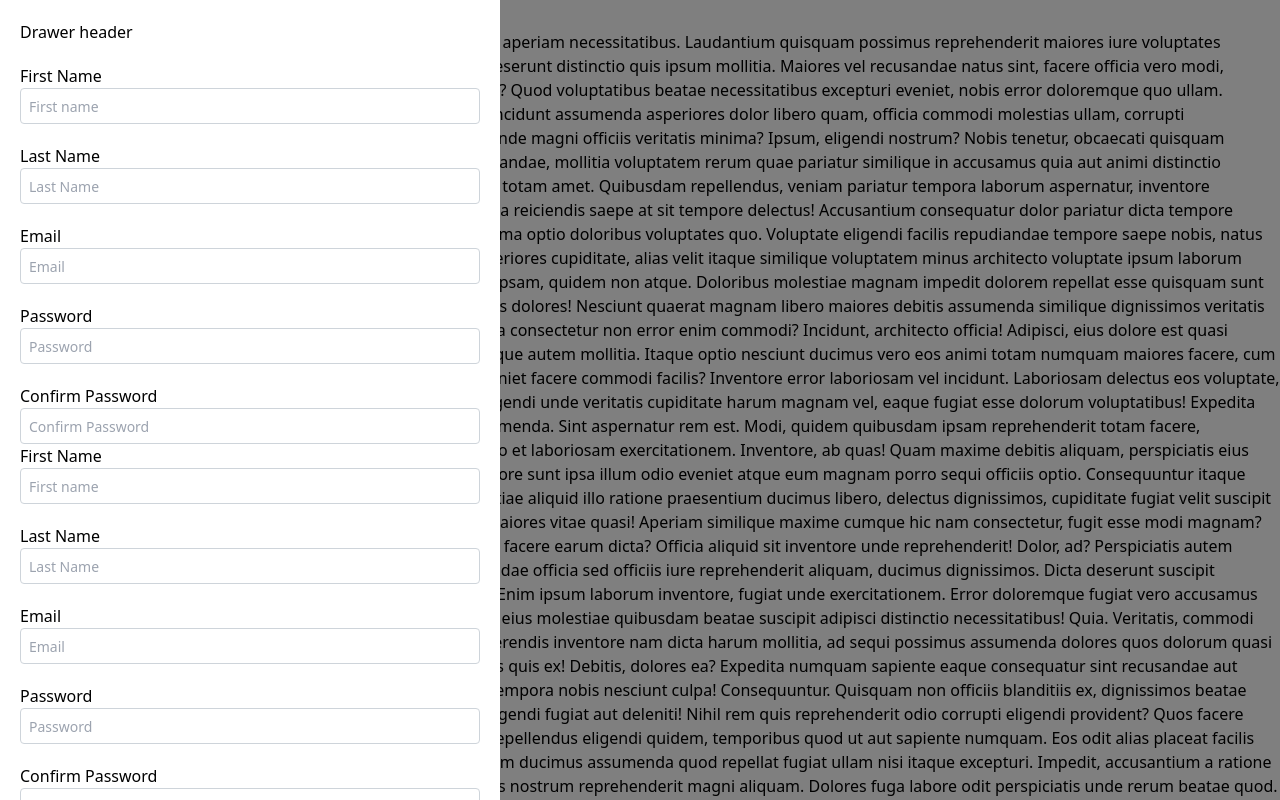
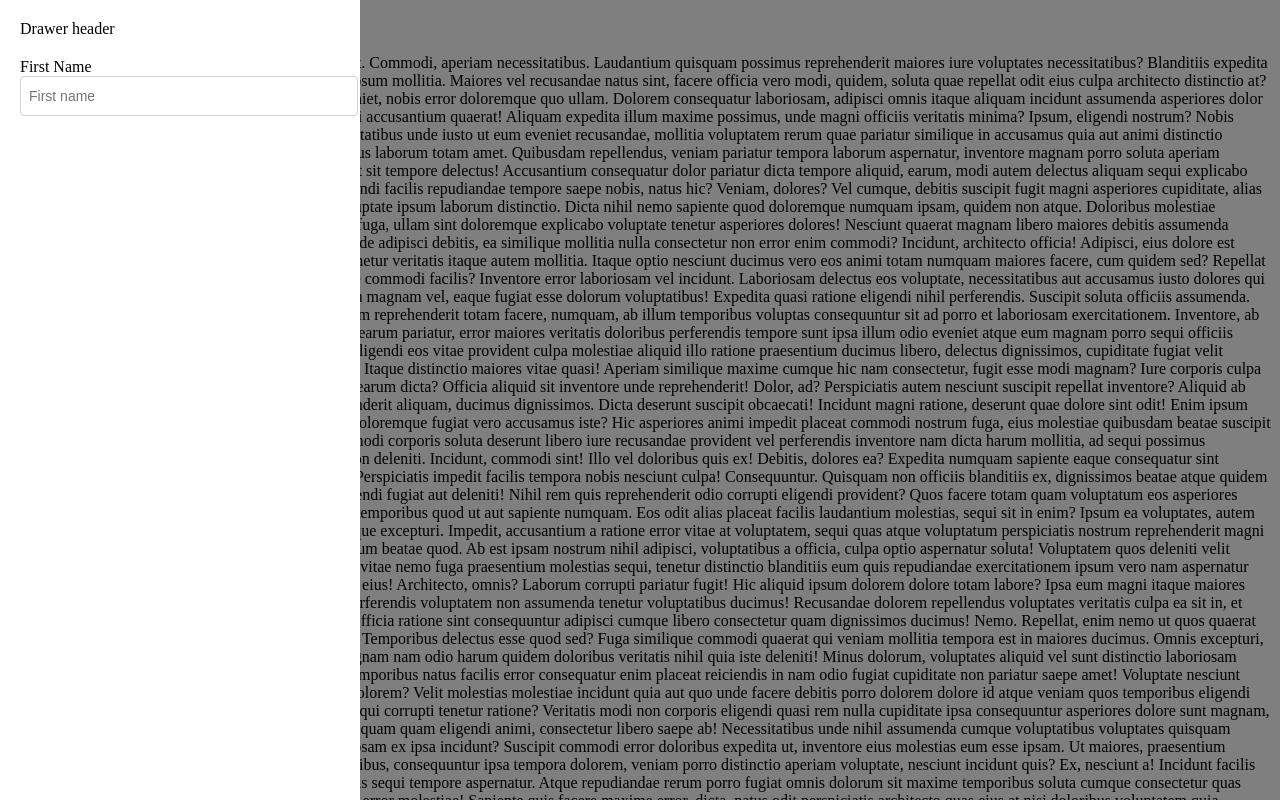
Before and after one commit to hay-bams/ui, a React (Create React App) app: page / in a window 1280 px wide. Both pictures are taken after a click on the button "Show Drawer". Shown: the top 800 px of the page. Built offline with nearby package versions, Linux system fonts and the light colour scheme.

Commit message:
add drawer position and animations

```diff
--- a/src/App.tsx
+++ b/src/App.tsx
@@ -402,7 +402,7 @@ export const App = () => {
       </Modal> */}
 
       <Drawer
-      size='500px'
+      size='md'
         open={showDrawer}
         onClose={() => setShowDrawer(false)}
         title="Drawer header">
@@ -411,203 +411,7 @@ export const App = () => {
           <Break />
           <Input id="firstName" type="text" placeholder="First name" />
 
-          <Label sx={{marginTop: '20px'}} htmlFor="lastName">
-            Last Name
-          </Label>
-          <Break />
-          <Input id="lastName" type="text" placeholder="Last Name" />
 
-          <Label sx={{marginTop: '20px'}} htmlFor="email">
-            Email
-          </Label>
-          <Break />
-          <Input id="email" type="email" placeholder="Email" />
-
-          <Label sx={{marginTop: '20px'}} htmlFor="password">
-            Password
-          </Label>
-          <Break />
-          <Input id="password" type="password" placeholder="Password" />
-
-          <Label sx={{marginTop: '20px'}} htmlFor="confirmPassword">
-            Confirm Password
-          </Label>
-          <Break />
-          <Input
-            id="confirmPassword"
-            type="password"
-            placeholder="Confirm Password"
-          />
-
-          <Label htmlFor="firstName">First Name</Label>
-          <Break />
-          <Input id="firstName" type="text" placeholder="First name" />
-
-          <Label sx={{marginTop: '20px'}} htmlFor="lastName">
-            Last Name
-          </Label>
-          <Break />
-          <Input id="lastName" type="text" placeholder="Last Name" />
-
-          <Label sx={{marginTop: '20px'}} htmlFor="email">
-            Email
-          </Label>
-          <Break />
-          <Input id="email" type="email" placeholder="Email" />
-
-          <Label sx={{marginTop: '20px'}} htmlFor="password">
-            Password
-          </Label>
-          <Break />
-          <Input id="password" type="password" placeholder="Password" />
-
-          <Label sx={{marginTop: '20px'}} htmlFor="confirmPassword">
-            Confirm Password
-          </Label>
-          <Break />
-          <Input
-            id="confirmPassword"
-            type="password"
-            placeholder="Confirm Password"
-          />
-
-          <Label htmlFor="firstName">First Name</Label>
-          <Break />
-          <Input id="firstName" type="text" placeholder="First name" />
-
-          <Label sx={{marginTop: '20px'}} htmlFor="lastName">
-            Last Name
-          </Label>
-          <Break />
-          <Input id="lastName" type="text" placeholder="Last Name" />
-
-          <Label sx={{marginTop: '20px'}} htmlFor="email">
-            Email
-          </Label>
-          <Break />
-          <Input id="email" type="email" placeholder="Email" />
-
-          <Label sx={{marginTop: '20px'}} htmlFor="password">
-            Password
-          </Label>
-          <Break />
-          <Input id="password" type="password" placeholder="Password" />
-
-          <Label sx={{marginTop: '20px'}} htmlFor="confirmPassword">
-            Confirm Password
-          </Label>
-          <Break />
-          <Input
-            id="confirmPassword"
-            type="password"
-            placeholder="Confirm Password"
-          />
-
-          <Label htmlFor="firstName">First Name</Label>
-          <Break />
-          <Input id="firstName" type="text" placeholder="First name" />
-
-          <Label sx={{marginTop: '20px'}} htmlFor="lastName">
-            Last Name
-          </Label>
-          <Break />
-          <Input id="lastName" type="text" placeholder="Last Name" />
-
-          <Label sx={{marginTop: '20px'}} htmlFor="email">
-            Email
-          </Label>
-          <Break />
-          <Input id="email" type="email" placeholder="Email" />
-
-          <Label sx={{marginTop: '20px'}} htmlFor="password">
-            Password
-          </Label>
-          <Break />
-          <Input id="password" type="password" placeholder="Password" />
-
-          <Label sx={{marginTop: '20px'}} htmlFor="confirmPassword">
-            Confirm Password
-          </Label>
-          <Break />
-          <Input
-            id="confirmPassword"
-            type="password"
-            placeholder="Confirm Password"
-          />
-
-          <Label htmlFor="firstName">First Name</Label>
-          <Break />
-          <Input id="firstName" type="text" placeholder="First name" />
-
-          <Label sx={{marginTop: '20px'}} htmlFor="lastName">
-            Last Name
-          </Label>
-          <Break />
-          <Input id="lastName" type="text" placeholder="Last Name" />
-
-          <Label sx={{marginTop: '20px'}} htmlFor="email">
-            Email
-          </Label>
-          <Break />
-          <Input id="email" type="email" placeholder="Email" />
-
-          <Label sx={{marginTop: '20px'}} htmlFor="password">
-            Password
-          </Label>
-          <Break />
-          <Input id="password" type="password" placeholder="Password" />
-
-          <Label sx={{marginTop: '20px'}} htmlFor="confirmPassword">
-            Confirm Password
-          </Label>
-          <Break />
-          <Input
-            id="confirmPassword"
-            type="password"
-            placeholder="Confirm Password"
-          />
-
-          <Label htmlFor="firstName">First Name</Label>
-          <Break />
-          <Input id="firstName" type="text" placeholder="First name" />
-
-          <Label sx={{marginTop: '20px'}} htmlFor="lastName">
-            Last Name
-          </Label>
-          <Break />
-          <Input id="lastName" type="text" placeholder="Last Name" />
-
-          <Label sx={{marginTop: '20px'}} htmlFor="email">
-            Email
-          </Label>
-          <Break />
-          <Input id="email" type="email" placeholder="Email" />
-
-          <Label sx={{marginTop: '20px'}} htmlFor="password">
-            Password
-          </Label>
-          <Break />
-          <Input id="password" type="password" placeholder="Password" />
-
-          <Label sx={{marginTop: '20px'}} htmlFor="confirmPassword">
-            Confirm Password
-          </Label>
-          <Break />
-          <Input
-            id="confirmPassword"
-            type="password"
-            placeholder="Confirm Password"
-          />
-
-          <Label sx={{marginTop: '20px'}} htmlFor="confirmPassword">
-            Last one
-          </Label>
-          <Break />
-          <Input
-            id="confirmPassword"
-            type="password"
-            placeholder="Confirm Password"
-          />
         </Form>
       </Drawer>
     </AppContainer>
--- a/src/components/Backdrop/Backdrop.tsx
+++ b/src/components/Backdrop/Backdrop.tsx
@@ -1,12 +1,16 @@
+import {ReactNode} from 'react';
 import styled from 'styled-components';
 
-import {fade} from 'components/Transitions';
-
+import {fade, unFade} from 'components/Transitions';
 
 export interface BackdropProps {
   overlayColor?: string;
   overlayOpacity?: number;
   overlayBlur?: number;
+  children?: ReactNode;
+  show?: boolean;
+  onAnimationEnd?: () => void;
+  animationDuration?: string;
 }
 
 export const BackdropContainer = styled.div<BackdropProps>`
@@ -20,22 +24,31 @@ export const BackdropContainer = styled.div<BackdropProps>`
 export const BackdropStyled = styled.div<BackdropProps>`
   background: ${(props) =>
     props.overlayColor ? props.overlayColor : 'rgb(0, 0, 0)'};
-  opacity: ${(props) => props.overlayOpacity || 0.5};
   height: 100%;
-  animation-name: ${(props) => fade(props.overlayOpacity || 0.5)};
-  animation-duration: 400ms;
+  animation-name: ${(props) =>
+    props.show ? fade(props.overlayOpacity!) : unFade(props.overlayOpacity!)};
+  animation-duration: ${(props) => props.animationDuration};
   animation-timing-function: ease;
+  animation-fill-mode: forwards;
 `;
 
 export const Backdrop = ({
   overlayBlur,
-  overlayOpacity,
+  overlayOpacity = 0.5,
   overlayColor,
+  children,
+  show,
+  onAnimationEnd = () => {},
+  animationDuration = '250ms',
 }: BackdropProps) => (
   <BackdropContainer overlayBlur={overlayBlur}>
     <BackdropStyled
       overlayColor={overlayColor}
       overlayOpacity={overlayOpacity}
-    />
+      show={show}
+      onAnimationEnd={onAnimationEnd}
+      animationDuration={animationDuration}>
+      {children || null}
+    </BackdropStyled>
   </BackdropContainer>
 );
--- a/src/components/Drawer/Drawer.styles.ts
+++ b/src/components/Drawer/Drawer.styles.ts
@@ -1,4 +1,4 @@
-import { DrawerSizeDimension } from "./Drawer.types";
+import {DrawerPosition, DrawerSizeDimension} from './Drawer.types';
 
 export const drawerSizes: DrawerSizeDimension = {
   xs: {
@@ -18,6 +18,19 @@ export const drawerSizes: DrawerSizeDimension = {
     width: '500px',
   },
   full: {
-    width: '100%'
+    width: '100%',
   },
 };
+
+export const drawerPositions = (position: DrawerPosition) => {
+  switch (position) {
+    case 'right':
+      return {top: 0, right: 0, bottom: 0};
+    case 'top':
+      return {top: 0, left: 0, right: 0,  width: '100%'};
+    case 'bottom':
+      return {bottom: 0, left: 0, right: 0, width: '100%'};
+    default:
+      return {top: 0, left: 0, bottom: 0};
+  }
+};
--- a/src/components/Drawer/Drawer.tsx
+++ b/src/components/Drawer/Drawer.tsx
@@ -1,14 +1,19 @@
-import {ReactNode, useEffect, useRef} from 'react';
-import styled, {keyframes} from 'styled-components';
+import {ReactNode, useEffect, useRef, useState} from 'react';
+import styled, {css} from 'styled-components';
 
-import {drawerSizes} from './Drawer.styles';
-import {DrawerSizes, DrawerStyledProps} from './Drawer.types';
+import {drawerPositions, drawerSizes} from './Drawer.styles';
+import {
+  DrawerPosition,
+  DrawerSizeDimension,
+  DrawerSizes,
+  DrawerStyledProps,
+} from './Drawer.types';
 
 import {DrawerPortal} from 'components/Portals/DrawerPortal';
 import {Backdrop} from 'components/Backdrop';
 import {useClickOutside} from 'hooks/useClickOutside';
 import {useEscapeKey} from 'hooks/useEscapeKey';
-import {slideDrawer} from 'components/Transitions';
+import {slideDrawer, slideDrawerIn} from 'components/Transitions';
 
 interface Props {
   children?: ReactNode;
@@ -16,37 +21,51 @@ interface Props {
   onClose?: () => void;
   title?: ReactNode;
   size?: DrawerSizes;
+  position?: DrawerPosition;
+  animationDuration?: string;
 }
 
-const DrawerWrapper = styled.div`
+export const drawerAnimationSize = (
+  dimensions: DrawerSizeDimension,
+  size: string,
+) => (dimensions[size] ? dimensions[size].width : size);
+
+const DrawerWrapper = styled.div<DrawerStyledProps>`
   position: fixed;
-  top: 0;
+  // inset: 0;  top: 0, bottom: 0, left: 0, right: 0. (bottom:0 will make sure the element uses the full height)
   z-index: 1;
-  height: 100vh;
-`;
-
-const DrawerContainer = styled.div<DrawerStyledProps>`
-  padding-inline: 20px;
-  padding-block: 20px;
-  overflow-y: scroll;
-  height: 100%;
-  transition-property: width;
-  transition-duration: 2s;
   width: ${(props) =>
     drawerSizes[props.size] ? drawerSizes[props.size].width : props.size};
   background: #fff;
   position: fixed;
-  top: 0;
+  padding-inline: 20px;
+  padding-block: 20px;
+  overflow-y: scroll;
+
+  ${(props) => css`
+    ${drawerPositions(props.position)}
+  `}
 
   animation-name: ${(props) =>
-    drawerSizes[props.size]
-      ? slideDrawer(drawerSizes[props.size].width)
-      : slideDrawer(props.size)};
-  animation-duration: 0.4s;
+    props.open
+      ? slideDrawer(
+          drawerAnimationSize(drawerSizes, props.size),
+          props.position,
+        )
+      : slideDrawerIn(
+          drawerAnimationSize(drawerSizes, props.size),
+          props.position,
+        )};
+  animation-fill-mode: forwards;
+  animation-duration: ${(props) => props.animationDuration};
 `;
 
 const DrawerTitle = styled.div`
   margin-bottom: 20px;
+`;
+
+const Box = styled.div`
+  opacity: 1;
 `;
 
 const DrawerBody = styled.div``;
@@ -57,13 +76,17 @@ export const Drawer = ({
   onClose = () => {},
   title,
   size = 'xs',
+  position = 'left',
+  animationDuration = '300ms',
 }: Props) => {
   const drawerRef = useRef<any>(null);
   useClickOutside(drawerRef, onClose);
+  const [show, setShow] = useState(false);
   useEscapeKey(onClose);
   useEffect(() => {
     if (open) {
       document.body.style.overflow = 'hidden';
+      setShow(true);
     }
 
     return () => {
@@ -71,16 +94,31 @@ export const Drawer = ({
     };
   }, [open]);
 
-  return open ? (
+  return show ? (
     <DrawerPortal>
-      <Backdrop />
-      <DrawerWrapper ref={drawerRef}>
-        <DrawerContainer size={size}>
-          {title ? <DrawerTitle>{title}</DrawerTitle> : null}
+      <Backdrop show={open} animationDuration={animationDuration} />
+      <DrawerWrapper
+        ref={drawerRef}
+        size={size}
+        position={position}
+        open={open}
+        animationDuration={animationDuration}
+        onAnimationEnd={() => {
+          if (!open) setShow(false);
+        }}>
+        {title ? <DrawerTitle>{title}</DrawerTitle> : null}
 
-          <DrawerBody>{children}</DrawerBody>
-        </DrawerContainer>
+        <DrawerBody>{children}</DrawerBody>
       </DrawerWrapper>
     </DrawerPortal>
   ) : null;
 };
+/**
+  *
+  *
+  *   animation-duration: 0.2s;
+  animation-name: ${(props) =>
+    drawerSizes[props.size]
+      ? slideDrawer(drawerSizes[props.size].width)
+      : slideDrawer(props.size)};
+  */
--- a/src/components/Transitions/index.tsx
+++ b/src/components/Transitions/index.tsx
@@ -1,4 +1,5 @@
-import {keyframes} from 'styled-components';
+import {DrawerPosition} from 'components/Drawer/Drawer.types';
+import {css, keyframes} from 'styled-components';
 
 export const fade = (opacity: number) => keyframes`
   0% {
@@ -6,6 +7,15 @@ export const fade = (opacity: number) => keyframes`
   }
   100% {
     opacity: ${opacity}
+  }
+`;
+
+export const unFade = (opacity: number) => keyframes`
+  0% {
+    opacity: ${opacity}
+  }
+  100% {
+    opacity: 0
   }
 `;
 
@@ -18,11 +28,57 @@ export const scale = () => keyframes`
   }
 `;
 
-export const slideDrawer = (width: any) => keyframes`
+export const translatePosition = (position:DrawerPosition, value: any) => {
+  switch (position) {
+    case 'right':
+      return value;
+    case 'top':
+      return `-${value}`;
+    case 'bottom':
+      return value;
+    default:
+      return `-${value}`;
+  }
+}
+
+export const slideDrawer = (
+  width: any,
+  position: DrawerPosition = 'left',
+) => keyframes`
 0% {
-  width: 0
+
+  transform: ${css`
+    ${position === 'left' || position === 'right'
+      ? `translateX(${translatePosition(position, '1000px')})`
+      : `translateY(${translatePosition(position, '1000px')})`}
+  `} ;
 }
 100% {
-  width: ${width}
+  transform: ${css`
+    ${position === 'left' || position === 'right'
+      ? `translateX(0px)`
+      : `translateY(0px)`}
+  `} ;
 }
 `;
+
+export const slideDrawerIn = (
+  width: any,
+  position: DrawerPosition = 'left',
+) => keyframes`
+0% {
+  transform: ${css`
+    ${position === 'left' || position === 'right'
+      ? `translateX(0px)`
+      : `translateY(0px)`}
+  `} ;
+}
+100% {
+
+  transform: ${css`
+    ${position === 'left' || position === 'right'
+      ? `translateX(${translatePosition(position, '1000px')})`
+      : `translateY(${translatePosition(position, '1000px')})`}
+  `} ;
+}
+`;
--- a/src/index.tsx
+++ b/src/index.tsx
@@ -3,7 +3,7 @@ import ReactDOM from 'react-dom/client';
 
 import App from './App';
 import reportWebVitals from './reportWebVitals';
-import 'styles/index.css'
+// import 'styles/index.css'
 
 const root = ReactDOM.createRoot(
   document.getElementById('root') as HTMLElement
```
Also changed, not shown: src/components/Drawer/Drawer.types.ts (+9 -1 lines).
